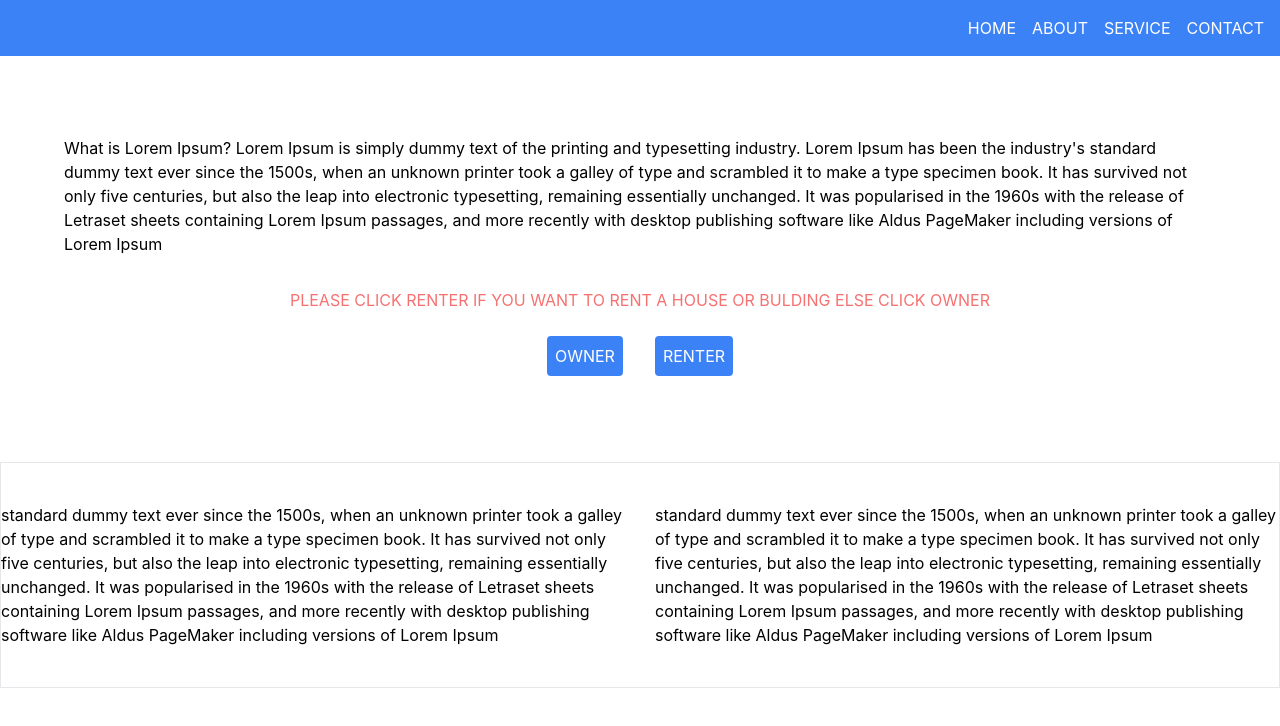
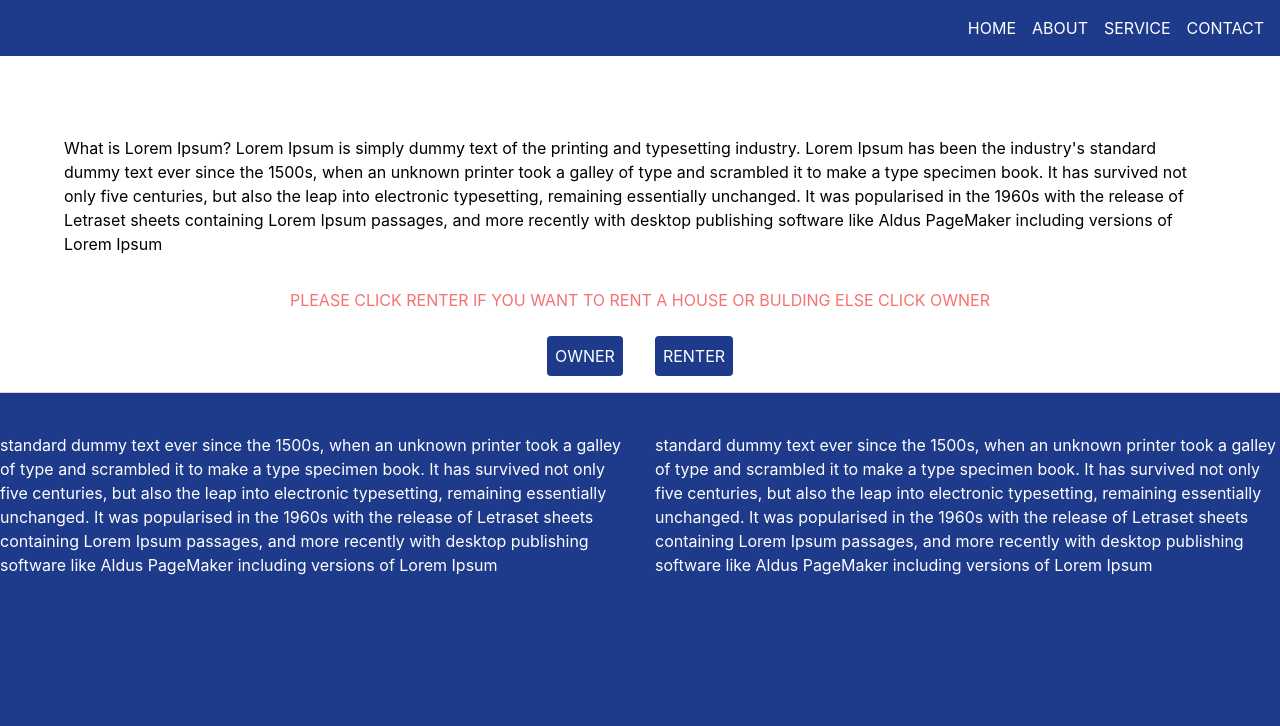
Before and after one commit to yared27/digital-housing, a React (Create React App) app: page /Identifier in a window 1280 px wide. Shown: the top 726 px of the page. Built offline with nearby package versions, Linux system fonts and the light colour scheme.

Commit message:
UX Modification

```diff
--- a/src/Component/Navbar/Navbar.jsx
+++ b/src/Component/Navbar/Navbar.jsx
@@ -2,7 +2,7 @@ import React from "react";
 import { Link } from "react-router-dom";
 const Navbar = () =>{
     return (
-<nav className="bg-blue-500 p-4">
+<nav className="bg-blue-900 p-4">
     <div className="container mx-auto flex justify-end">
         <ul className="flex space-x-4">
             <li><Link to={"/"} className="text-white hover:text-blue-300" >HOME</Link></li>
--- a/src/pages/Welcome.js
+++ b/src/pages/Welcome.js
@@ -5,10 +5,10 @@ function Welcome(){
         <h1 className='text-center mt-[210px] mb-10 text-6xl animation-marquee  font-bold'> Welcome To The DH </h1>
         <div className='space-x-4 text-center'>
             <Link to="/SignupForm">
-            <button className='bg-blue-700 hover:bg-blue-500 text-white font-bold py-2 px-4 rounded'>Sign Up </button>
+            <button className='bg-blue-900 hover:bg-blue-500 text-white font-bold py-2 px-4 rounded'>Sign Up </button>
             </Link>
             <Link to="/LoginForm">
-            <button className='bg-blue-700 hover:bg-blue-500 text-white font-bold py-2 px-4 rounded'>Login</button>
+            <button className='bg-blue-900 hover:bg-blue-500 text-white font-bold py-2 px-4 rounded'>Login</button>
             </Link>
         </div>
     </div>);
--- a/src/pages/login.js
+++ b/src/pages/login.js
@@ -60,14 +60,14 @@ const LoginForm = ()=>{
                 <input type="password" className="border border-gray-300 w-full p-2" name="PASSWORD" value={formData.PASSWORD} onChange={handleChange} required/>
             </div>
             <div>
-             <button type="submit" className="border mt-8 mx-[150px] bg-blue-500 hover:bg-blue-300 p-2 rounded w-4xl text-white">Submit</button>
+             <button type="submit" className="border mt-8 mx-[150px] bg-blue-900 hover:bg-blue-600 p-2 rounded w-4xl text-white">Submit</button>
              </div>
          </form>
             <div>
               <br/>
-              <a href="4" className=" text-blue-500">FORGOT PASSWORD</a>
+              <a href="4" className=" text-blue-900">FORGOT PASSWORD</a>
               <br/>
-              <Link to={"/SignupForm"}className="text-blue-500" > CREATE AN ACOUNT</Link>
+              <Link to={"/SignupForm"}className="text-blue-900" > CREATE AN ACOUNT</Link>
 
               </div>
           </div>
--- a/src/pages/owner_renter.js
+++ b/src/pages/owner_renter.js
@@ -23,10 +23,10 @@ const Identifier= ()=>{
         </div>
         <div>
             <h1 className="bold m-2 text-red-400">PLEASE CLICK RENTER IF YOU WANT TO RENT A HOUSE OR BULDING ELSE CLICK OWNER </h1>
-            <button className="rounded text-white bg-blue-500 hover:bg-blue-300 p-2 m-4">OWNER </button>
-            <button className="rounded text-white bg-blue-500 hover:bg-blue-300 p-2 m-4" onClick={navigat()}>RENTER</button>
+            <button className="rounded text-white bg-blue-900 hover:bg-blue-500 p-2 m-4">OWNER </button>
+            <button className="rounded text-white bg-blue-900 hover:bg-blue-500 p-2 m-4" onClick={navigat()}>RENTER</button>
         </div>
-        <div className=" flex py-[40px] pb-[40px] gap-[30px] text-left border bordert-gray-300  mt-[70px]">
+        <section className=" flex min-h-screen  py-[40px] pb-[40px] gap-[30px] text-left text-white border-t border-red-200 cover bg-blue-900 mt-auto mb-0 ">
           <div>
              <p>
 
@@ -49,7 +49,7 @@ const Identifier= ()=>{
             </p>
         </div>
 
-        </div>
+        </section>
         </div>
     );
 }
```
